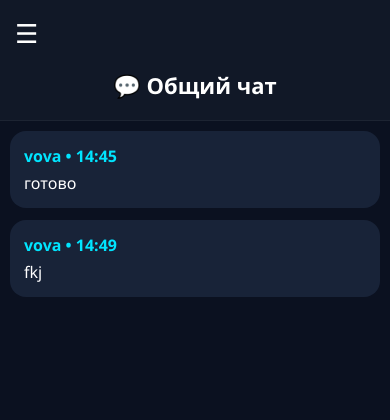
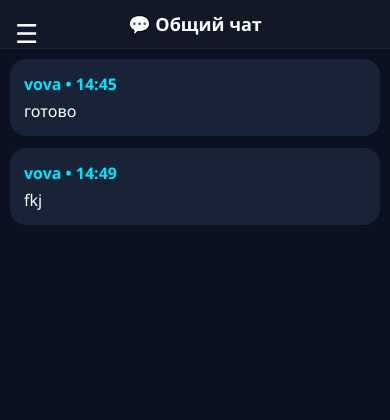
Before and after one commit to gomqq/MyMessenger, a Flask app: page /chat in a window 390 px wide. Shown: the top 420 px of the page. Run offline with Flask 3, Linux system fonts and the light colour scheme; a user stored in the database is signed in; data comes from the database, SQL or seed files in the repository.

Commit message:
Updated chat design

```diff
--- a/templates/chat.html
+++ b/templates/chat.html
@@ -71,8 +71,13 @@
 @media (max-width:768px){
 
     .chat-header{
-        padding-top:70px;
-    }
+    background:#111827;
+    padding:12px;
+    text-align:center;
+    font-size:18px;
+    font-weight:bold;
+    border-bottom:1px solid rgba(255,255,255,.05);
+}
 
     .messages{
         padding:10px;
```
